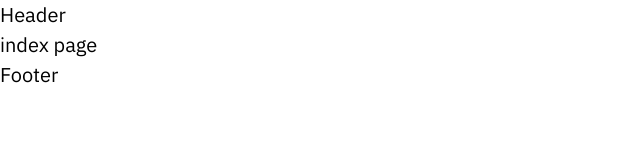
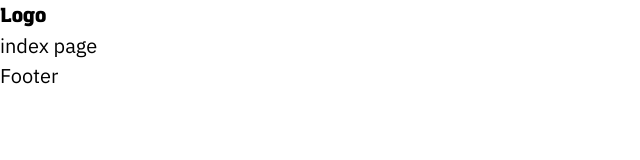
Before and after one commit to XenoPOMP/smart-ace-2.0, a Next.js app: page / in a window 1280 px wide. Shown: the top 160 px of the page, without its empty margins (0-640 px from the left). Built offline with nearby package versions, Linux system fonts and the light colour scheme.

Commit message:
create Logo

```diff
--- a/src/components/layout/Header/Header.tsx
+++ b/src/components/layout/Header/Header.tsx
@@ -1,5 +1,7 @@
+import cn from 'classnames';
 import { FC } from 'react';
 
+import Logo from '@/src/components/ui/Logo/Logo';
 import UiContainer from '@/src/components/ui/UiContainer/UiContainer';
 
 import type { HeaderProps } from './Header.props';
@@ -7,7 +9,9 @@ import type { HeaderProps } from './Header.props';
 const Header: FC<HeaderProps> = ({}) => {
   return (
     <header>
-      <UiContainer>Header</UiContainer>
+      <UiContainer>
+        <Logo />
+      </UiContainer>
     </header>
   );
 };
--- /dev/null
+++ b/src/components/ui/Logo/Logo.props.ts
@@ -0,0 +1 @@
+export interface LogoProps {}
--- /dev/null
+++ b/src/components/ui/Logo/Logo.tsx
@@ -0,0 +1,21 @@
+import cn from 'classnames';
+import Link from 'next/link';
+import { FC } from 'react';
+
+import CustomLink from '@/src/components/ui/CustomLink/CustomLink';
+import { AmazingGrotesk } from '@/src/fonts/AmazingGrotesk';
+
+import styles from './Logo.module.scss';
+import type { LogoProps } from './Logo.props';
+
+const font = AmazingGrotesk;
+
+const Logo: FC<LogoProps> = ({}) => {
+  return (
+    <CustomLink className={cn(font.className, 'font-[900]')} href={'/'}>
+      Logo
+    </CustomLink>
+  );
+};
+
+export default Logo;
```
Also changed, not shown: public/fonts/Amazing Grotesk/Amazing Grotesk Light Italic.otf (added), src/components/ui/Logo/Logo.module.scss (added).
